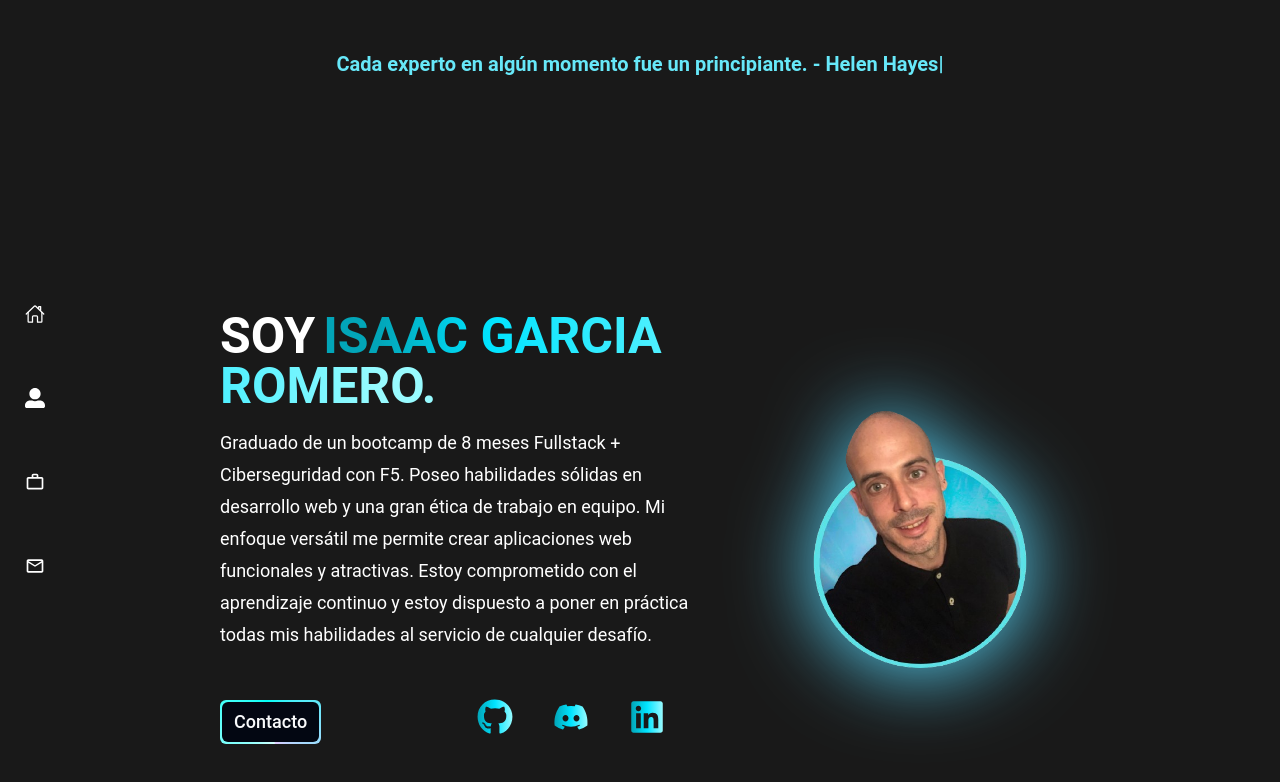
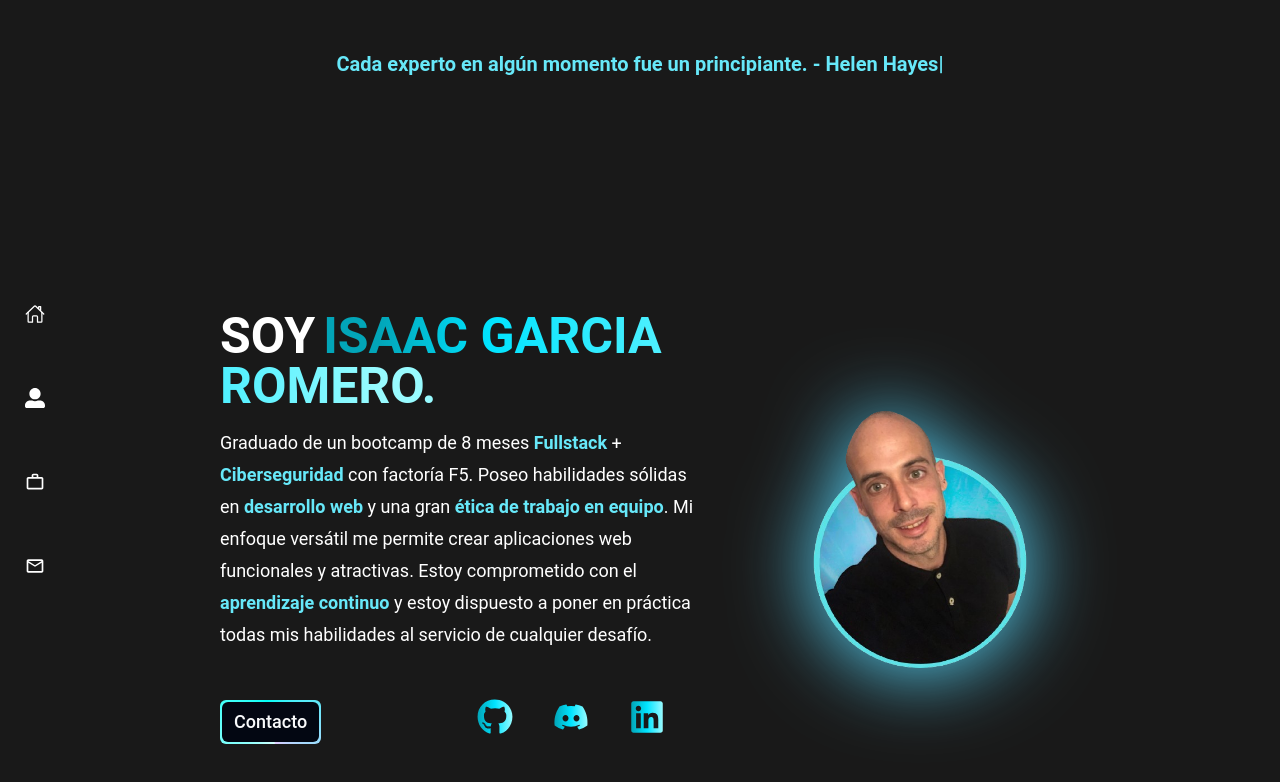
Before and after one commit to Isarok/Portfolio-Isaac, a React (Vite) app: page / in a window 1280 px wide. Shown: the top 782 px of the page. Built offline with nearby package versions, Linux system fonts and the light colour scheme; some icons are missing.

Commit message:
feature/desing_addedSomeBoldletters

```diff
--- a/src/components/Main.jsx
+++ b/src/components/Main.jsx
@@ -35,10 +35,10 @@ const Main = () => {
               sm:max-w-sm
               2xl:mx-0 2xl:max-w-3xl 2xl:text-xl 2xl:max-w-[1200px] "
             >
-              Graduado de un bootcamp de 8 meses Fullstack + Ciberseguridad con F5.
-              Poseo habilidades sólidas en desarrollo web y una gran ética de trabajo en equipo.
+              Graduado de un bootcamp de 8 meses <span className="text-cyan-300 font-semibold">Fullstack</span> + <span className="text-cyan-300 font-semibold">Ciberseguridad</span> con factoría F5.
+              Poseo habilidades sólidas en <span className="text-cyan-300 font-semibold">desarrollo web </span>y una gran <span className="text-cyan-300 font-semibold">ética de trabajo en equipo</span>.
               Mi enfoque versátil me permite crear aplicaciones web funcionales y atractivas.
-              Estoy comprometido con el aprendizaje continuo y estoy dispuesto a poner en práctica todas mis habilidades al servicio de cualquier desafío.
+              Estoy comprometido con el <span className="text-cyan-300 font-semibold">aprendizaje continuo</span> y estoy dispuesto a poner en práctica todas mis habilidades al servicio de cualquier desafío.
             </motion.p>
 
             <motion.article
--- a/src/components/Project.jsx
+++ b/src/components/Project.jsx
@@ -103,7 +103,7 @@ const Project = () => {
               </li>
               <li >
 
-                   <a href="href=https://6569c7d303571912c7181e30--preeminent-maamoul-9cf0cf.netlify.app/"
+                   <a href="https://6569c7d303571912c7181e30--preeminent-maamoul-9cf0cf.netlify.app/"
                         className="inline-flex items-center justify-between px-3 py-2 text-xs font-semibold text-center text-black bg-white transition border  border-black/60 rounded-lg hover:bg-black/10 hover:text-gray-200 hover:border-gray-200 md:text-sm "
                         target="_blank"
                         rel="noreferrer">
```
